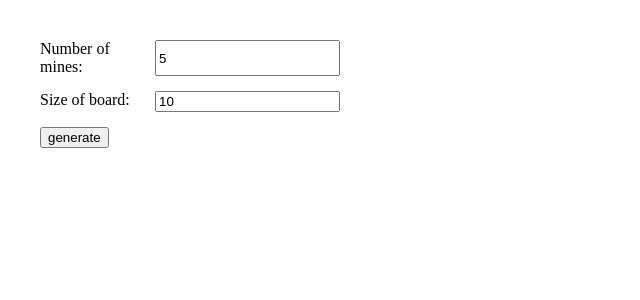
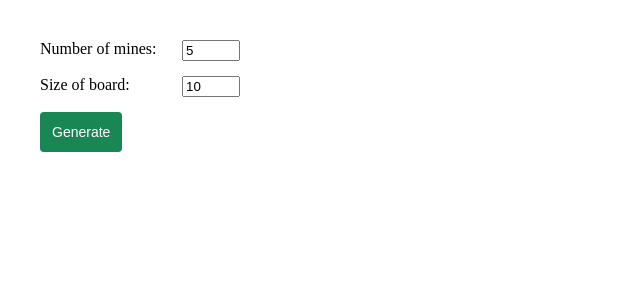
Before and after one commit to tinproht123/react-learning, a React (Vite) app in the folder react-minesweeper/: page / in a window 1280 px wide. Shown: the top 300 px of the page, without its empty margins (0-640 px from the left). Built offline with nearby package versions, Linux system fonts and the light colour scheme.

Commit message:
complete project (need to add 'check winner')

```diff
--- a/react-minesweeper/src/App.css
+++ b/react-minesweeper/src/App.css
@@ -37,9 +37,30 @@
   margin-bottom: 15px;
   display: flex;
   justify-content: space-between;
-  width: 300px;
+  width: 200px;
+}
+.form-control > input {
+  width: 50px;
 }
 
 .mine {
   color: #000;
 }
+button {
+  border: none;
+  background-color: transparent;
+  padding: 0.75rem;
+  font-size: 14px;
+  color: #fff;
+  border-radius: 4px;
+  cursor: pointer;
+}
+
+.btn-generate {
+  background-color: #198754;
+  margin-right: 1rem;
+}
+
+.btn-new-game {
+  background-color: #0d6efd;
+}
--- a/react-minesweeper/src/App.jsx
+++ b/react-minesweeper/src/App.jsx
@@ -5,8 +5,9 @@ import Board from "./components/Board";
 function App() {
   const [mineSize, setMineSize] = useState(5);
   const [boardSize, setBoardSize] = useState(10);
-  const [board, setBoard] = useState([[]]);
+  const [board, setBoard] = useState([]);
   const [gameOver, setGameOver] = useState(false);
+  const [youWon, setYouWon] = useState(false);
 
   const generateBoard = () => {
     //create board
@@ -57,12 +58,78 @@ function App() {
     setBoard(result);
   };
 
+  const handleClick = (row, col) => {
+    if (gameOver || youWon) return;
+    if (board[row][col].isRevaled) return;
+    const newBoard = [...board];
+    newBoard[row][col].isRevaled = true;
+    if (checkWin()) {
+      setYouWon(true);
+      console.log("You won!");
+    }
+    if (newBoard[row][col].isMine) {
+      setGameOver(true);
+      revealMines();
+    }
+    if (newBoard[row][col].neighborCount === 0) {
+      revealNeighbor(newBoard, row, col);
+    }
+
+    setBoard(newBoard);
+  };
+
+  const revealNeighbor = (board, row, col) => {
+    for (let i = -1; i <= 1; i++) {
+      for (let j = -1; j <= 1; j++) {
+        const neighborRow = row + i;
+        const neighborCol = col + j;
+        if (
+          neighborRow >= 0 &&
+          neighborRow < board.length &&
+          neighborCol >= 0 &&
+          neighborCol < board.length
+        ) {
+          if (
+            !board[neighborRow][neighborCol].isMine &&
+            !board[neighborRow][neighborCol].isRevaled
+          ) {
+            board[neighborRow][neighborCol].isRevaled = true;
+            if (board[neighborRow][neighborCol].neighborCount === 0) {
+              revealNeighbor(board, neighborRow, neighborCol);
+            }
+          }
+        }
+      }
+    }
+  };
+
+  const revealMines = () => {
+    board.map((row) =>
+      row.map((cell) => {
+        if (cell.isMine) cell.isRevaled = true;
+      })
+    );
+  };
+  function checkWin() {
+    for (let row = 0; row < board.length; row++) {
+      for (let col = 0; col < board.length; col++) {
+        const cell = board[row][col];
+        if (!cell.isMine && !cell.isRevealed) {
+          return false;
+        }
+      }
+    }
+    return true;
+  }
   return (
     <div className="container">
       <div className="form-control">
         <label htmlFor="">Number of mines:</label>
         <input
           value={mineSize}
+          min="5"
+          max={`${boardSize - 1}`}
+          type="number"
           onChange={(e) => {
             setMineSize(e.target.value);
           }}
@@ -72,13 +139,30 @@ function App() {
         <label htmlFor="">Size of board:</label>
         <input
           value={boardSize}
+          min="5"
+          max="20"
+          type="number"
           onChange={(e) => {
             setBoardSize(e.target.value);
           }}
         />
       </div>
-      <button onClick={() => generateBoard()}>generate</button>
-      <Board board={board} gameOver={gameOver} setGameOver={setGameOver} />
+      <button onClick={() => generateBoard()} className="btn-generate">
+        Generate
+      </button>
+      {gameOver && (
+        <button
+          onClick={() => {
+            setGameOver(false);
+            setYouWon(false);
+            generateBoard();
+          }}
+          className="btn-new-game"
+        >
+          New game
+        </button>
+      )}
+      <Board board={board} handleClick={handleClick} youWon={youWon} />
     </div>
   );
 }
--- a/react-minesweeper/src/components/Board.jsx
+++ b/react-minesweeper/src/components/Board.jsx
@@ -2,56 +2,7 @@
 /* eslint-disable react/prop-types */
 import Cell from "./Cell";
 
-const Board = ({ board, gameOver, setGameOver }) => {
-  const handleClick = (row, col) => {
-    if (gameOver) return;
-    if (board[row][col].isRevaled) return;
-
-    const newBoard = [...board];
-    if (newBoard[row][col]) {
-      newBoard[row][col].isRevaled = true;
-    }
-    if (newBoard[row][col].isMine) {
-      console.log("click");
-      setGameOver(true);
-      revealAllBoard();
-    }
-    if (newBoard[row][col].neighborCount === 0) {
-      revealNeighbor(newBoard, row, col);
-    }
-  };
-
-  const revealNeighbor = (board, row, col) => {
-    console.log("click");
-    for (let i = -1; i <= 1; i++) {
-      for (let j = -1; j <= 1; j++) {
-        const neighborRow = row + i;
-        const neighborCol = col + j;
-        if (
-          neighborRow >= 0 &&
-          neighborRow < board.length &&
-          neighborCol >= 0 &&
-          neighborCol < board.length
-        ) {
-          if (
-            !board[neighborRow][neighborCol].isMine &&
-            !board[neighborRow][neighborCol].isRevaled
-          ) {
-            board[neighborRow][neighborCol].isRevaled = true;
-            console.log("click");
-            if (board[neighborRow][neighborCol].neighborCount === 0) {
-              revealNeighbor(board, neighborRow, neighborCol);
-            }
-          }
-        }
-      }
-    }
-  };
-
-  const revealAllBoard = () => {
-    board.map((row) => row.map((cell) => (cell.isRevaled = true)));
-  };
-
+const Board = ({ board, handleClick, youWon }) => {
   return (
     <div className="board">
       {board.map((row, rowIdx) => (
@@ -60,8 +11,9 @@ const Board = ({ board, gameOver, setGameOver }) => {
             <Cell
               key={rowIdx + colIdx}
               cellData={cellData}
+              youWon={youWon}
               rowIdx={rowIdx}
-              colidx={colIdx}
+              colIdx={colIdx}
               handleClick={handleClick}
             />
           ))}
--- a/react-minesweeper/src/components/Cell.jsx
+++ b/react-minesweeper/src/components/Cell.jsx
@@ -1,10 +1,10 @@
 /* eslint-disable react/prop-types */
 import { FontAwesomeIcon } from "@fortawesome/react-fontawesome";
-import { faBomb } from "@fortawesome/free-solid-svg-icons";
+import { faBomb, faFlag } from "@fortawesome/free-solid-svg-icons";
 import { library } from "@fortawesome/fontawesome-svg-core";
 
-const Cell = ({ cellData, rowIdx, colIdx, handleClick }) => {
-  library.add(faBomb);
+const Cell = ({ cellData, youWon, rowIdx, colIdx, handleClick }) => {
+  library.add(faBomb, faFlag);
   const colorNumber = (number) => {
     switch (number) {
       case 1:
@@ -21,15 +21,21 @@ const Cell = ({ cellData, rowIdx, colIdx, handleClick }) => {
   };
   return (
     <div
-      className={`cell ${cellData.isRevaled ? "cell-white" : ""}`}
+      className={`cell ${
+        cellData.isRevaled && !cellData.isMine ? "cell-white" : ""
+      }`}
       onClick={() => handleClick(rowIdx, colIdx)}
       style={{ color: `${colorNumber(cellData.neighborCount)}` }}
     >
-      {!cellData.isRevaled &&
+      {cellData.isRevaled &&
         (cellData.isMine ? (
-          <span className="mine">
-            <FontAwesomeIcon icon="fa-solid fa-bomb" />
-          </span>
+          youWon ? (
+            <FontAwesomeIcon icon="fa-solid fa-flag" />
+          ) : (
+            <span className="mine">
+              <FontAwesomeIcon icon="fa-solid fa-bomb" />
+            </span>
+          )
         ) : cellData.neighborCount > 0 ? (
           cellData.neighborCount
         ) : (
```
